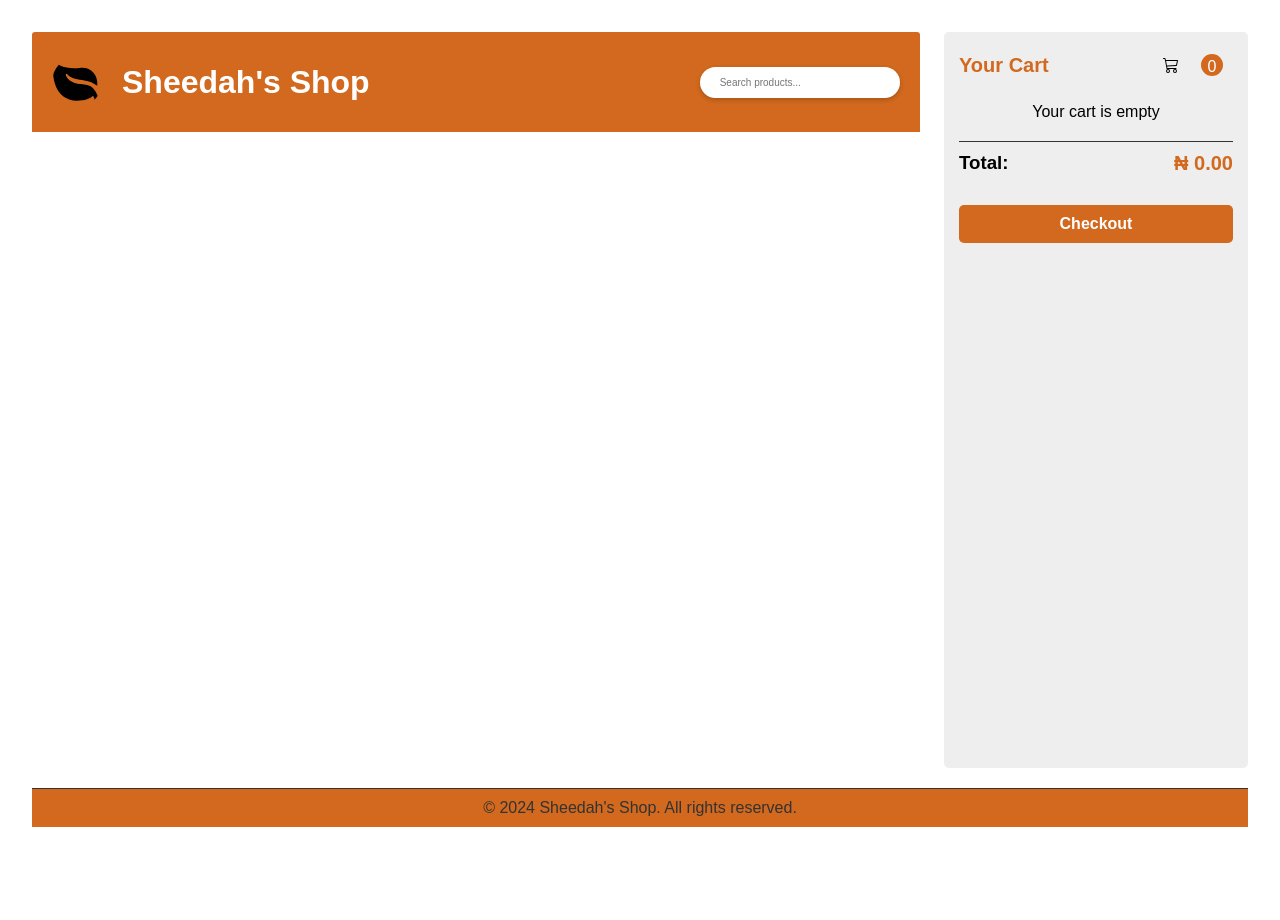
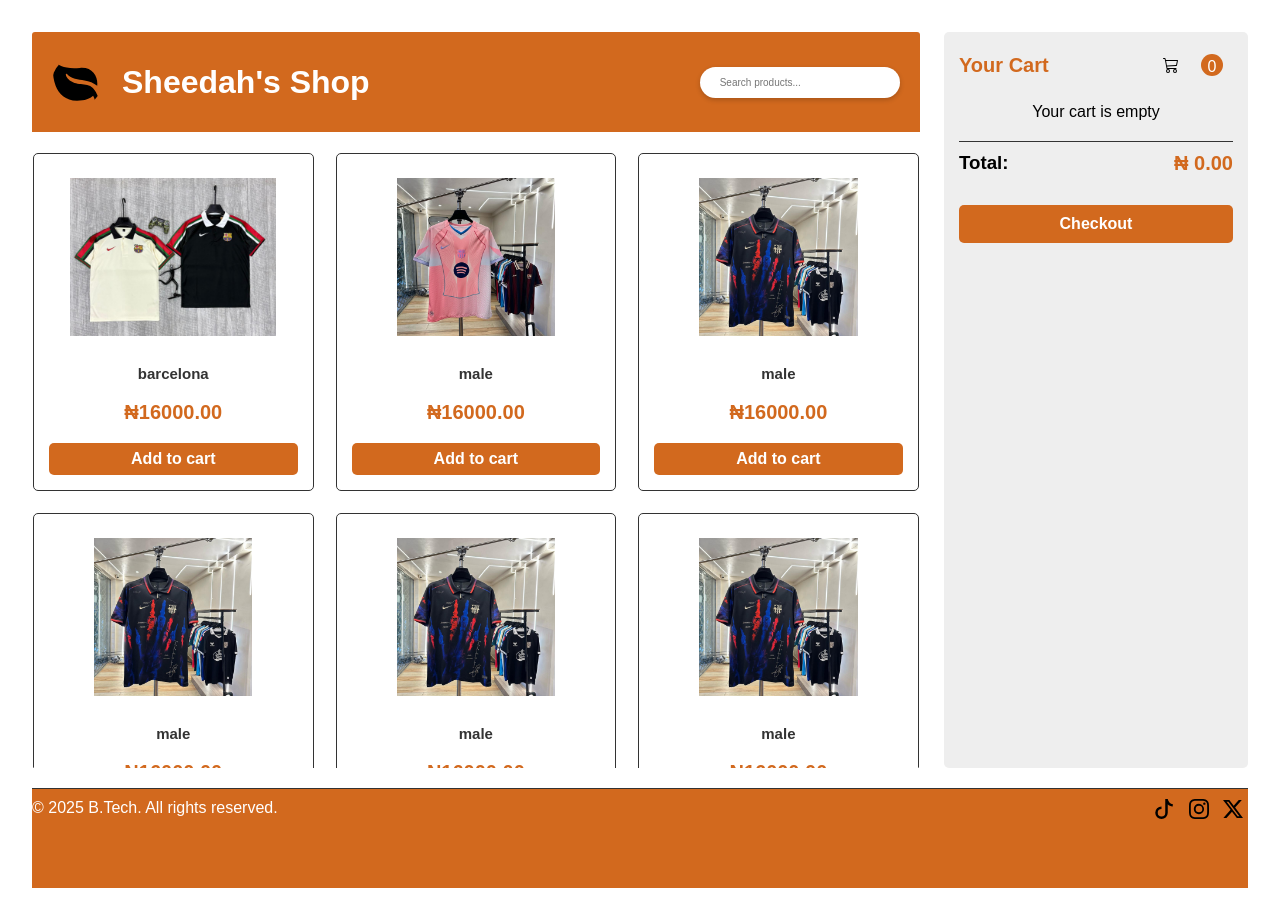
Before and after one commit to Frankapa/sheedah1, a plain HTML site: page index.html in a window 1280 px wide. Both pictures are taken after a click on the button "Checkout". Before the commit the page ends 859 px from the top, so only its background shows below. Drawn offline with Linux system fonts and the light colour scheme.

Commit message:
Add files via upload

```diff
--- a/index.html
+++ b/index.html
@@ -44,8 +44,13 @@
 
     </div>
     </div>
-    <div>
-        <footer>© 2024 Sheedah's Shop. All rights reserved.</footer>
+    <div class="footer">
+        <footer>© 2025 B.Tech. All rights reserved.</footer>
+        <div class="social-icons">
+        <img src="./tiktok.svg" class="social-icon" alt="TikTok" onclick="window.open('https://www.tiktok.com/@sheedahshop','_blank')">
+        <img src="./instagram.svg" class="social-icon" alt="Instagram" onclick="window.open('https://www.instagram.com/sheedahshop/','_blank')">
+        <img src="./twitter-x.svg" class="social-icon" alt="Twitter" onclick="window.open('https://twitter.com/SheedahShop','_blank')">
+    </div>
     </div>
 
 
--- a/sheedah.css
+++ b/sheedah.css
@@ -44,6 +44,7 @@ body{
     }
     body{
     display: flex;
+    flex-direction: column;
    }
     .searchBar{
      display: flex;
@@ -280,11 +281,25 @@ h2{
         margin: 5px;
     }
 }
-footer{
+.footer{
     margin-top: 20px;
     padding: 10px 0px;
     border-top: 1px solid #333;
-    text-align: center;
-    color: #333;
     background-color: chocolate;
+    height: 100px;
+    display: flex;
+    justify-content: space-between;
 }
+.footer footer{
+    color: white;
+    font-size: 16px;
+    text-align: left;
+}
+.social-icon{
+    width: 20px;
+    height: 20px;
+    margin: 0px 5px;
+    cursor: pointer;
+    text-align: right;
+
+}
--- a/sheedah.js
+++ b/sheedah.js
@@ -0,0 +1,146 @@
+const product = [
+    {
+        id: 0,
+        image: 'Jersy1.jpg',
+        title: 'barcelona',
+        price: 16000,
+    },
+    {
+        id: 1,
+        image: 'Jersy2.jpg',
+        title: 'male',
+        price: 16000,
+    },
+    {
+        id: 2,
+        image: 'Jersy3.jpg',
+        title: 'male',
+        price: 16000,
+    },
+    {
+        id: 3,
+        image: 'Jersy3.jpg',
+        title: 'male',
+        price: 16000,
+    },
+    {
+        id: 4,
+        image: 'Jersy3.jpg',
+        title: 'male',
+        price: 16000,
+    },
+    {
+        id: 5,
+        image: 'Jersy3.jpg',
+        title: 'male',
+        price: 16000,
+    },
+    {
+        id: 6,
+        image: 'Jersy3.jpg',
+        title: 'male',
+        price: 16000,
+    },
+    {
+        id: 7,
+        image: 'Jersy3.jpg',
+        title: 'male',
+        price: 16000,
+    },
+    {
+        id: 8,
+        image: 'Jersy3.jpg',
+        title: 'male',
+        price: 16000,
+    },
+]
+
+const categories = [...new Set(product.map((item)=> {return item}))
+]
+let i=0;
+
+document.getElementById('searchInput').addEventListener('keyup', (e)=>{
+    const searchData = e.target.value.toLowerCase();
+    const filterData = product.filter((item)=>{
+        return(
+            item.title.toLocaleLowerCase().includes(searchData)
+        )
+    })
+    displayItem(filterData)
+});
+
+const displayItem = (items)=>{
+    document.getElementById('root').innerHTML = items.map((item)=>
+    { var {image, title, price} = item;
+        return(
+            `<div class='box'>
+                <div class='img-box'>
+                    <img class='images' src=${image}></img>
+                </div>
+                <div class='bottom'>
+                    <p>${title}</p>
+                    <h2>₦${price}.00</h2>`+
+                    "<button onclick='addtocart("+(i++)+")'>Add to cart</button>"+
+                `</div>
+            </div>`
+        )
+    }).join('');
+}
+var cart = [];
+
+function addtocart(a){
+        cart.push({...categories[a]});
+        displaycart();
+    }
+function delElement(a){
+        cart.splice(a, 1);
+        displaycart();
+    }
+function displaycart(){
+        let j = 0, total=0;
+        document.getElementById("count").innerHTML=cart.length;
+        if(cart.length==0){
+            document.getElementById('cartitem').innerHTML = "Your cart is empty";
+            document.getElementById("total").innerHTML = "₦ "+0+".00";
+        }
+        else{
+            document.getElementById('cartitem').innerHTML = cart.map((items)=>
+            { var {image, title, price} = items;
+                total=total+price;
+                document.getElementById("total").innerHTML = "₦ "+total+".00";
+                return(
+                    `<div class='cart-item'>
+                        <div class='row-img'>
+                            <img class='rowimg' src=${image}>
+                        </div>
+                        <p style='font-size:12px;'>${title}</p>
+                        <h2 style='font-size:15px;'>₦ ${price}.00</h2>`+
+                        "<i class='fa-solid fa-trash' onclick='delElement("+(j++)+")'></i>"+
+                    `</div>`
+                );
+            }).join('');
+        }
+    }
+
+    function whatsapp(){
+        var cart = [];
+        document.querySelectorAll('.cart-item p').forEach((item)=>{
+            cart.push(item.innerText);
+        });
+        var total = document.getElementById('total').innerText;
+        var message = "Hello, I would like to place an order for the following items: %0A%0A";
+        cart.forEach((item)=>{
+            message += "- " + item + "%0A";
+        });
+        message += "%0A" + "Total: " + total + "%0A%0A";
+        message += "Please provide the delivery details.";
+        var phoneNumber = "2349067103251";
+        var whatsappURL = "https://wa.me/" + phoneNumber + "?text=" + message;
+        window.open(whatsappURL, '_blank').focus();
+
+
+    }
+
+
+
+    displayItem(categories);
```
